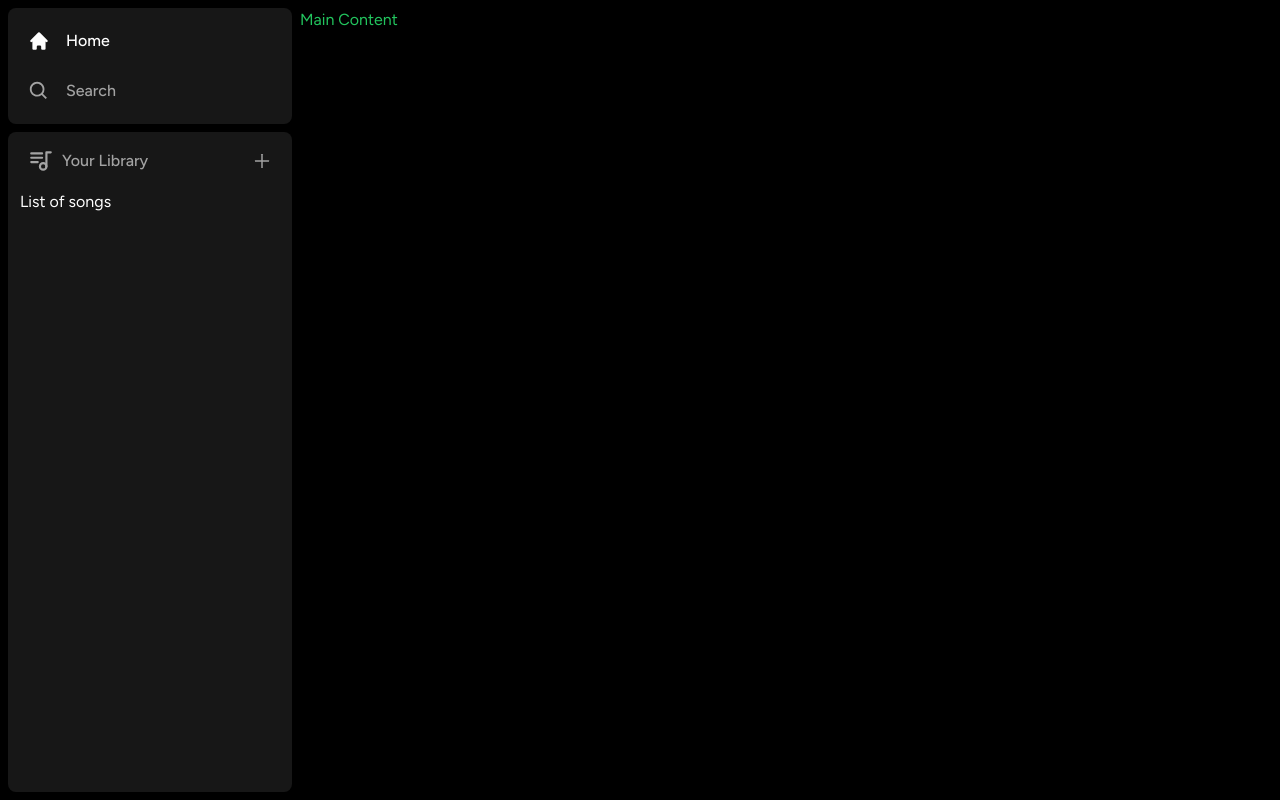
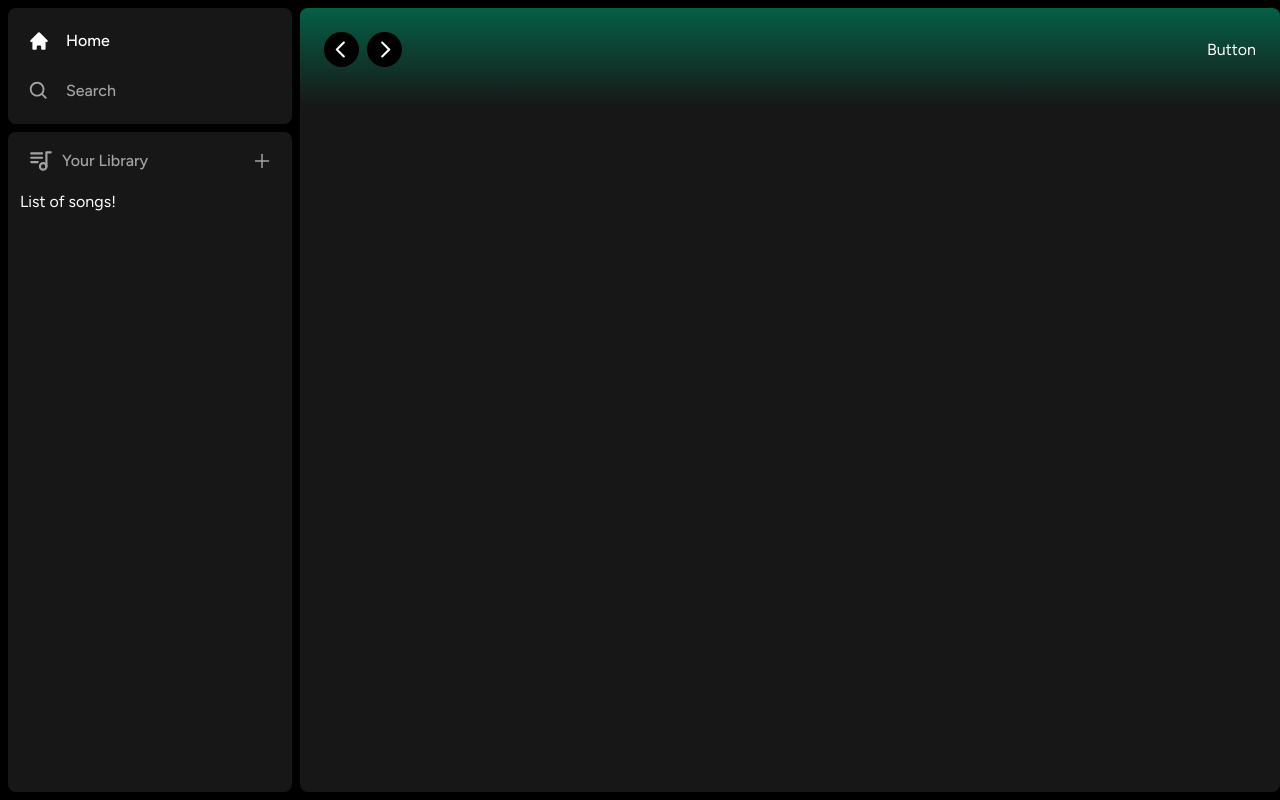
Before and after one commit to ealinaa/practice-of-nextjs, a Next.js app: page / in a window 1280 px wide. Built offline with nearby package versions, Linux system fonts and the light colour scheme.

Commit message:
worked with components

```diff
--- a/app/(site)/page.tsx
+++ b/app/(site)/page.tsx
@@ -1,8 +1,12 @@
+import Header from "@/components/Header";
+
 
 export default function Home() {
   return (
-    <div className="text-green-500">
-   Main Content
+    <div className="bg-neutral-900 rounded-lg h-full w-full overflow-hidden overflow-y-auto">
+ <Header>
+Header
+ </Header>
     </div>
   );
 }
--- /dev/null
+++ b/components/Button.tsx
@@ -0,0 +1,11 @@
+import React from 'react'
+
+
+
+const Button = () => {
+  return (
+    <div>Button</div>
+  )
+}
+
+export default Button
--- /dev/null
+++ b/components/Header.tsx
@@ -0,0 +1,65 @@
+"use client";
+
+import { useRouter } from 'next/navigation';
+import { HiHome, HiSearch } from 'react-icons/hi';
+import { RxCaretLeft, RxCaretRight } from 'react-icons/rx';
+import { twMerge } from 'tailwind-merge';
+import Button from './Button';
+
+interface HeaderProps {
+    children: React.ReactNode;
+    className?: string;
+
+}
+
+const Header:React.FC<HeaderProps>= ({
+   children,
+   className
+}) => {
+  const router = useRouter();
+    const handleLogout = () => {
+        //handle logout in the future
+    }
+  return (
+    <div className={twMerge(`h-fit bg-gradient-to-b from-emerald-800 p-6`, className)}
+    >
+        <div className='w-full mb-4 flex items-center justify-between'>
+            <div className='hidden md:flex gap-x-2 items-center justify-center hover:opacity-75 transition'>
+                <button onClick={() =>router.back() } className='rounded-full bg-black flex items-center justify-center hover:opacity-75 transition'>
+                    <RxCaretLeft className='text-white' size={35}/>
+                </button>
+
+                <button onClick={() =>router.forward() } className='rounded-full bg-black flex items-center justify-center hover:opacity-75 transition'>
+                    <RxCaretRight className='text-white' size={35}/>
+                </button>
+
+            </div>
+
+            <div className='flex md:hidden gap-x-2 items-center'>
+                <button className='rounded-full p-2 bg-white flex items-center justify-center hover:opacity-75 transition'>
+
+                <HiHome className= 'text-black'size={20}/>
+                </button>
+
+                <button className='rounded-full p-2 bg-white flex items-center justify-center hover:opacity-75 transition'>
+
+<HiSearch className= 'text-black'size={20}/>
+</button>
+
+            </div>
+            <div className='flex justify-between items-center gap-x-4 '>
+                <>
+                <div>
+                    <Button/>
+                </div>
+                </>
+
+            </div>
+
+        </div>
+
+    </div>
+  )
+}
+
+export default Header
--- a/components/Library.tsx
+++ b/components/Library.tsx
@@ -25,7 +25,7 @@
 className='text-neutral-400 cursor-pointer hover:text-white transition'/>
         </div>
         <div className='flex flex-col gap-y-2 mt-4 px-3'>
-            List of songs
+            List of songs!
 
         </div>
     </div>
```
